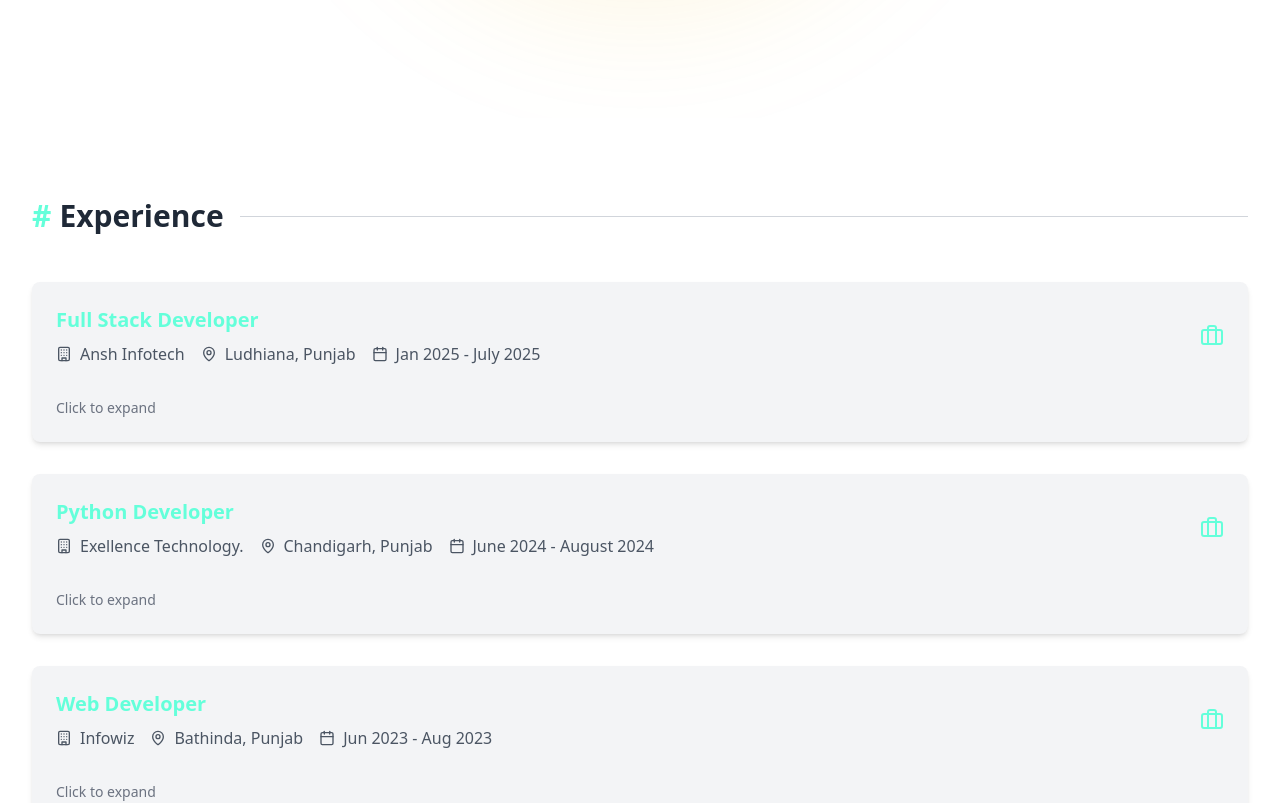
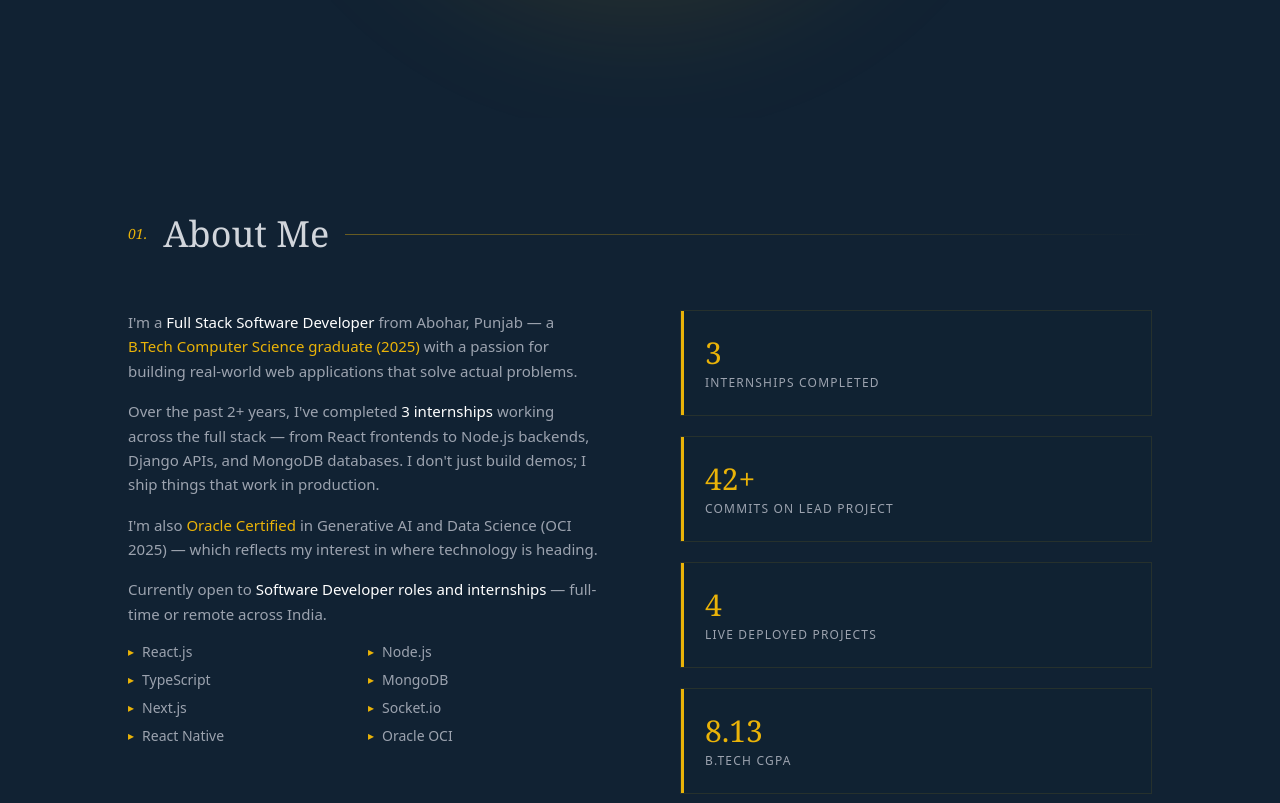
Before and after one commit to Narinder098/Ns-Portfolio, a React (Vite) app in the folder Frontend/: page / in a window 1280 px wide. Shown: the part 682-1485 px from the top of the page. Built offline with nearby package versions, Linux system fonts and the light colour scheme.

Commit message:
Update About section with improved content and skills

```diff
--- a/Frontend/src/App.jsx
+++ b/Frontend/src/App.jsx
@@ -8,7 +8,7 @@ function App() {
 
   return (
     <>
-      <div className="bg-white dark:bg-[#162c4e] text-gray-800 dark:text-gray-300 min-h-screen transition-colors duration-300">
+      <div className="bg-[#112233] text-gray-300 min-h-screen transition-colors duration-300">
         {/* Animated Background */}
         <div className="fixed inset-0 -z-10 overflow-hidden">
           <div className="absolute inset-0 bg-grid-pattern opacity-5"></div>
--- /dev/null
+++ b/Frontend/src/Components/About.jsx
@@ -0,0 +1,116 @@
+export default function About() {
+  return (
+    <section
+      id="about"
+      className="relative z-10 max-w-6xl mx-auto px-6 md:px-16 py-24"
+    >
+      {/* SECTION HEADER */}
+      <div className="flex items-center gap-4 mb-14">
+        <span className="text-yellow-500 font-serif text-sm italic">
+          01.
+        </span>
+
+        <h2 className="font-serif text-3xl md:text-4xl font-normal">
+          About Me
+        </h2>
+
+        <div className="flex-1 h-[1px] bg-gradient-to-r from-yellow-500/40 to-transparent"></div>
+      </div>
+
+      {/* GRID */}
+      <div className="grid md:grid-cols-2 gap-12 md:gap-20">
+
+        {/* LEFT CONTENT */}
+        <div className="text-gray-400 text-[15px] leading-relaxed space-y-4">
+          <p>
+            I'm a{" "}
+            <strong className="text-white font-medium">
+              Full Stack Software Developer
+            </strong>{" "}
+            from Abohar, Punjab — a{" "}
+            <span className="text-yellow-500 font-medium">
+              B.Tech Computer Science graduate (2025)
+            </span>{" "}
+            with a passion for building real-world web applications that solve
+            actual problems.
+          </p>
+
+          <p>
+            Over the past 2+ years, I've completed{" "}
+            <strong className="text-white font-medium">
+              3 internships
+            </strong>{" "}
+            working across the full stack — from React frontends to Node.js
+            backends, Django APIs, and MongoDB databases. I don't just build
+            demos; I ship things that work in production.
+          </p>
+
+          <p>
+            I'm also{" "}
+            <span className="text-yellow-500 font-medium">
+              Oracle Certified
+            </span>{" "}
+            in Generative AI and Data Science (OCI 2025) — which reflects my
+            interest in where technology is heading.
+          </p>
+
+          <p>
+            Currently open to{" "}
+            <strong className="text-white font-medium">
+              Software Developer roles and internships
+            </strong>{" "}
+            — full-time or remote across India.
+          </p>
+
+          {/* SKILLS GRID */}
+          <div className="grid grid-cols-2 gap-2 mt-6 text-sm">
+            {[
+              "React.js",
+              "Node.js",
+              "TypeScript",
+              "MongoDB",
+              "Next.js",
+              "Socket.io",
+              "React Native",
+              "Oracle OCI",
+            ].map((skill, i) => (
+              <div
+                key={i}
+                className="flex items-center gap-2 text-gray-400"
+              >
+                <span className="text-yellow-500 text-xs">▸</span>
+                {skill}
+              </div>
+            ))}
+          </div>
+        </div>
+
+        {/* RIGHT CARDS */}
+        <div className="flex flex-col gap-5">
+          {[
+            { num: "3", label: "Internships Completed" },
+            { num: "42+", label: "Commits on Lead Project" },
+            { num: "4", label: "Live Deployed Projects" },
+            { num: "8.13", label: "B.Tech CGPA" },
+          ].map((card, i) => (
+            <div
+              key={i}
+              className="relative bg-[#112233]/80 border border-yellow-500/10 p-6 overflow-hidden hover:border-yellow-500/30 transition"
+            >
+              {/* LEFT GOLD BORDER */}
+              <div className="absolute left-0 top-0 h-full w-[3px] bg-yellow-500"></div>
+
+              <div className="font-serif text-3xl text-yellow-500 mb-1">
+                {card.num}
+              </div>
+
+              <div className="text-xs uppercase tracking-widest text-gray-400">
+                {card.label}
+              </div>
+            </div>
+          ))}
+        </div>
+      </div>
+    </section>
+  );
+}
--- a/Frontend/src/Context/ThemeContext.jsx
+++ /dev/null
@@ -1,17 +0,0 @@
-import {useState , useEffect} from 'react'
-
-
-const useTheme = () => {
-  const [theme, setTheme] = useState(() => localStorage.getItem('theme') || 'dark');
-
-  useEffect(() => {
-    localStorage.setItem('theme', theme);
-    document.documentElement.className = theme;
-  }, [theme]);
-
-  const toggleTheme = () => setTheme(theme === 'dark' ? 'light' : 'dark');
-
-  return { theme, toggleTheme };
-};
-
-export  default useTheme
--- a/Frontend/src/Pages/Display.jsx
+++ b/Frontend/src/Pages/Display.jsx
@@ -4,11 +4,13 @@ import Hero from "../Components/Hero";
 import { Projects } from "../Components/Project";
 import { Skills } from "../Components/Skills";
 import { ContactUs } from "../Components/ContactUs";
+import About from "../Components/About";
 
 const Display = () => {
   return (
     <>
     <Hero/>
+    <About/>
     <Experience/>
     <Skills/>
     <Projects/>
```
